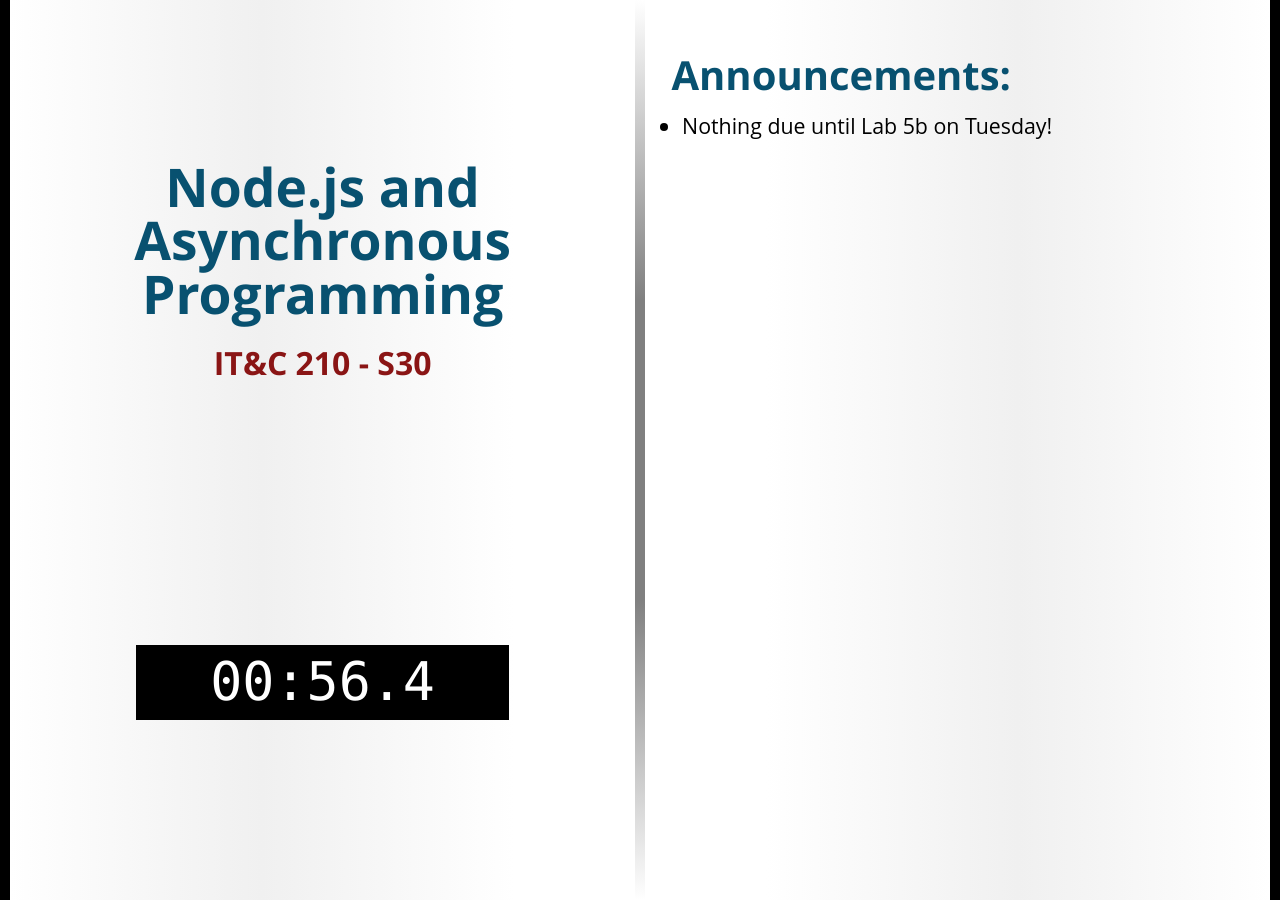
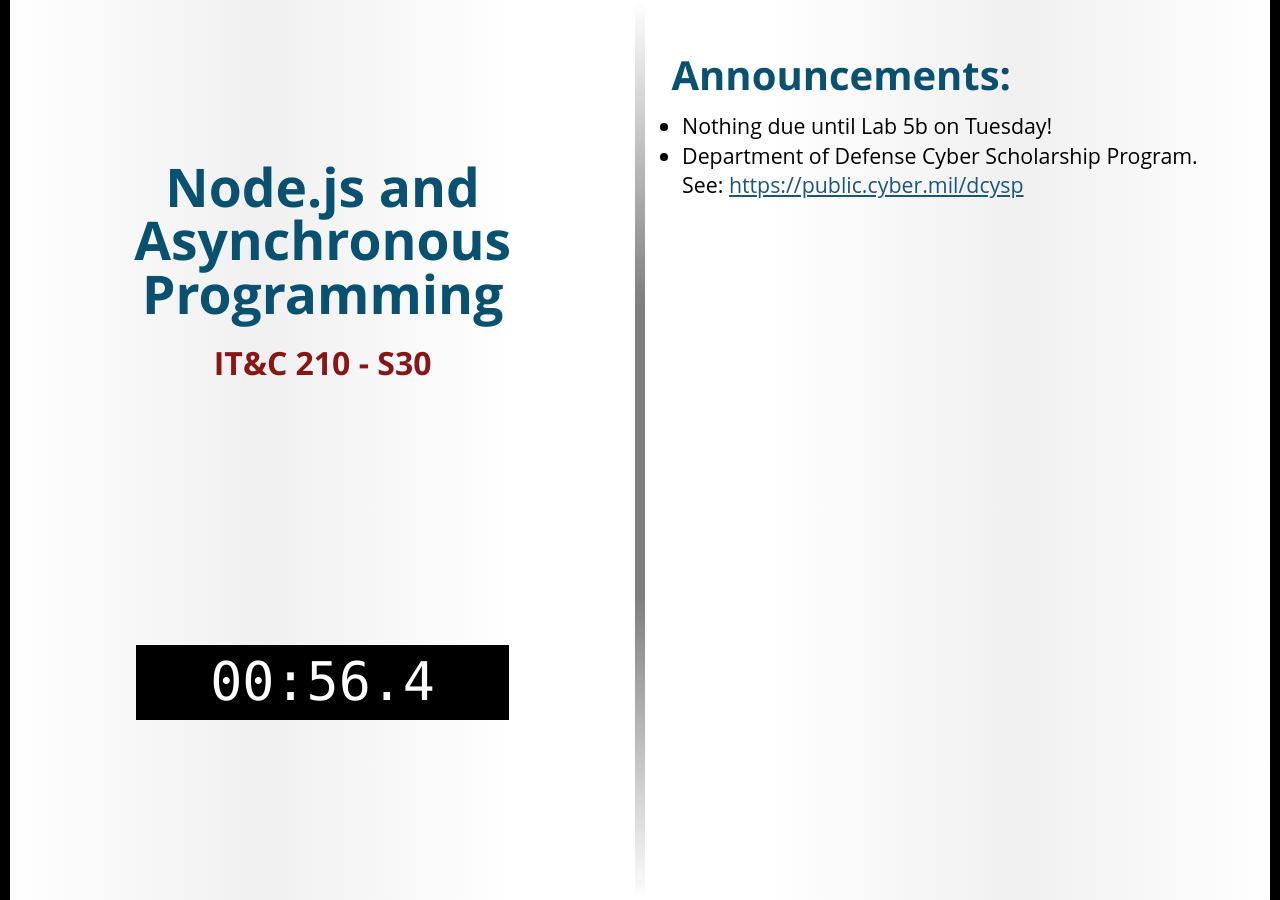
Before and after one commit to BYU-ITC-210/BYU-ITC-210.github.io, a Jekyll site: the page built from _welcome/S30.md, in a window 1280 px wide. Built offline with Jekyll 4.4.1, drawn with Linux system fonts in a browser that asks for light colours; some web fonts are replaced.

Commit message:
Update announcement

```diff
--- a/_welcome/S30.md
+++ b/_welcome/S30.md
@@ -4,3 +4,4 @@ session: S30
 ---
 
 * Nothing due until Lab 5b on Tuesday!
+* Department of Defense Cyber Scholarship Program. See: [https://public.cyber.mil/dcysp](https://public.cyber.mil/dcysp/)
```
